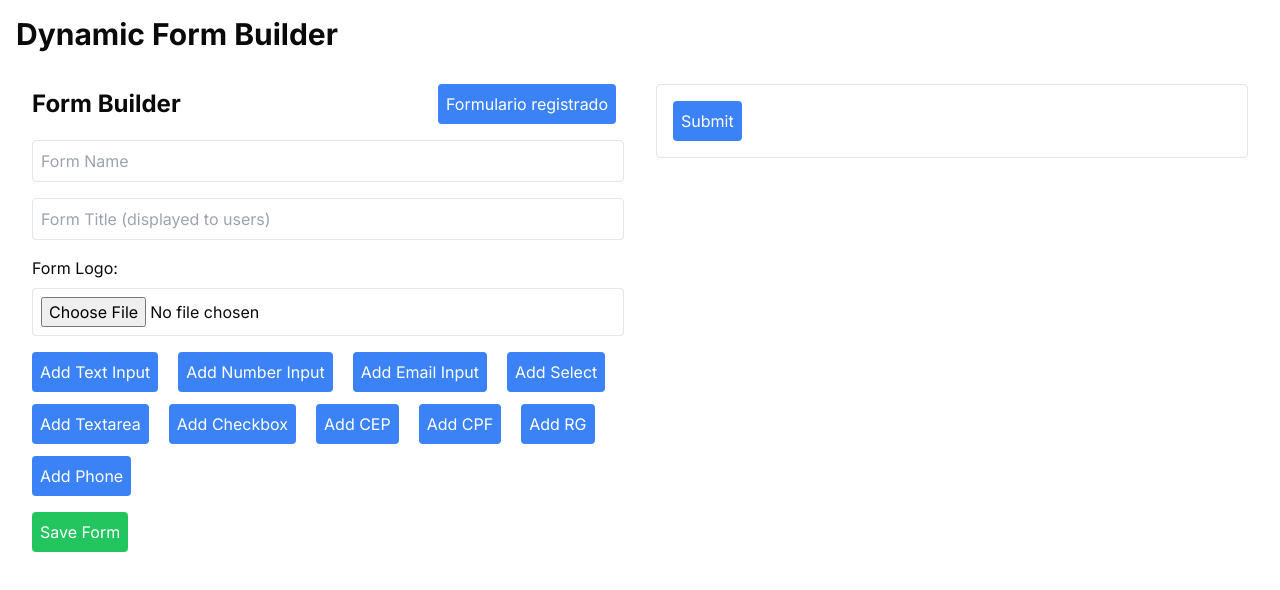
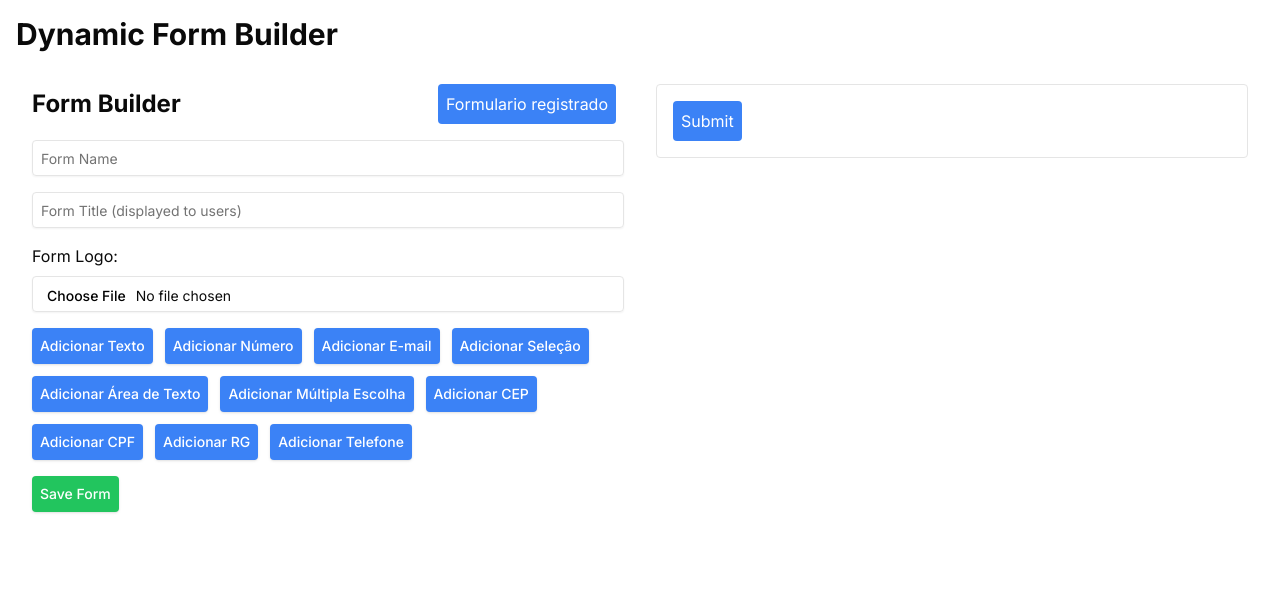
Before and after one commit to lcspaiva87/Dynamic_Form_Builder, a Next.js app: page / in a window 1280 px wide. Shown: the top 590 px of the page. Built offline with nearby package versions, Linux system fonts and the light colour scheme.

Commit message:
feat: Add @radix-ui/react-slot dependency and update FormBuilder and FormPreview to include phone field

```diff
--- a/package.json
+++ b/package.json
@@ -11,6 +11,7 @@
   "dependencies": {
     "@prisma/client": "^5.19.0",
     "@radix-ui/react-icons": "^1.3.0",
+    "@radix-ui/react-slot": "^1.1.0",
     "@radix-ui/react-toast": "^1.2.1",
     "@types/crypto-js": "^4.2.2",
     "@types/react-input-mask": "^3.0.5",
--- a/src/app/FormBuilder.tsx
+++ b/src/app/FormBuilder.tsx
@@ -1,4 +1,6 @@
 "use client"
+import { Button } from '@/components/ui/button';
+import { Input } from '@/components/ui/input';
 import { useToast } from '@/hooks/use-toast';
 import Link from 'next/link';
 import { useState } from 'react';
@@ -95,7 +97,18 @@
       reader.readAsDataURL(file);
     }
   };
-
+  const fieldTypes = [
+    { type: 'text', label: 'Texto' },
+    { type: 'number', label: 'Número' },
+    { type: 'email', label: 'E-mail' },
+    { type: 'select', label: 'Seleção' },
+    { type: 'textarea', label: 'Área de Texto' },
+    { type: 'radio', label: 'Múltipla Escolha' },
+    { type: 'cep', label: 'CEP' },
+    { type: 'cpf', label: 'CPF' },
+    { type: 'rg', label: 'RG' },
+    { type: 'phone', label: 'Telefone' }
+  ];
   return (
     <div className="flex flex-col md:flex-row">
       <div className="w-full md:w-1/2 p-4 items-center">
@@ -106,14 +119,14 @@
             Formulario registrado
           </Link>
         </div>
-        <input
+        <Input
           type="text"
           value={formName}
           onChange={(e) => setFormName(e.target.value)}
           placeholder="Form Name"
           className="w-full p-2 mb-4 border rounded"
         />
-        <input
+        <Input
           type="text"
           value={formTitle}
           onChange={(e) => setFormTitle(e.target.value)}
@@ -122,7 +135,7 @@
         />
         <div className="mb-4">
           <label className="block mb-2">Form Logo:</label>
-          <input
+          <Input
             type="file"
             accept="image/*"
             onChange={handleLogoUpload}
@@ -130,17 +143,15 @@
           />
         </div>
         <div className="mb-4 flex gap-3 flex-wrap ">
-          <button onClick={() => addField('text')} className="bg-blue-500 text-white p-2 mr-2 rounded">Add Text Input</button>
-          <button onClick={() => addField('number')} className="bg-blue-500 text-white p-2 mr-2 rounded">Add Number Input</button>
-          <button onClick={() => addField('email')} className="bg-blue-500 text-white p-2 mr-2 rounded">Add Email Input</button>
-          <button onClick={() => addField('select')} className="bg-blue-500 text-white p-2 mr-2 rounded">Add Select</button>
-          <button onClick={() => addField('textarea')} className="bg-blue-500 text-white p-2 mr-2 rounded">Add Textarea</button>
-          <button onClick={() => addField('radio')} className="bg-blue-500 text-white p-2 mr-2 rounded">Add Checkbox</button>
-          <button onClick={() => addField('cep')} className="bg-blue-500 text-white p-2 mr-2 rounded">Add CEP</button>
-          <button onClick={() => addField('cpf')} className="bg-blue-500 text-white p-2 mr-2 rounded">Add CPF</button>
-          <button onClick={() => addField('rg')} className="bg-blue-500 text-white p-2 mr-2 rounded">Add RG</button>
-          <button onClick={() => addField('phone')} className="bg-blue-500 text-white p-2 mr-2 rounded">Add Phone</button>
-
+          {fieldTypes.map((field) => (
+            <Button
+              key={field.type}
+              onClick={() => addField(field.type)}
+              className="bg-blue-500 hover:bg-blue-600 text-white p-2 rounded transition duration-300 ease-in-out"
+            >
+              Adicionar {field.label}
+            </Button>
+          ))}
 
         </div>
         {formFields.map(field => (
@@ -172,16 +183,16 @@
                       onChange={(e) => updateOption(field.id, index, e.target.value)}
                       className="flex-grow p-2 mr-2 border rounded"
                     />
-                    <button onClick={() => removeOption(field.id, index)} className="bg-red-500 text-white p-2 rounded">Remove</button>
+                    <Button onClick={() => removeOption(field.id, index)} className="bg-red-500 text-white p-2 rounded">Remove</Button>
                   </div>
                 ))}
-                <button onClick={() => addOption(field.id)} className="bg-green-500 text-white p-2 rounded">Add Option</button>
+                <Button onClick={() => addOption(field.id)} className="bg-green-500 text-white p-2 rounded">Add Option</Button>
               </div>
             )}
-            <button onClick={() => removeField(field.id)} className="bg-red-500 text-white p-2 mt-2 rounded">Remove Field</button>
+            <Button onClick={() => removeField(field.id)} className="bg-red-500 text-white p-2 mt-2 rounded">Remove Field</Button>
           </div>
         ))}
-        <button onClick={saveForm} className="bg-green-500 text-white p-2 rounded">Save Form</button>
+        <Button onClick={saveForm} className="bg-green-500 text-white p-2 rounded">Save Form</Button>
       </div>
       <div className="w-full md:w-1/2 p-4">
         <FormPreview fields={formFields} title={formTitle} logo={formLogo} name={formName} id={''} />
--- a/src/app/FormPreview.tsx
+++ b/src/app/FormPreview.tsx
@@ -130,10 +130,27 @@
                 <div key={field.id}>
                   <label className="block mb-1">{field.label}{field.required && '*'}</label>
                   <input
-                    type="text"
+                    type={field.type}
                     className="w-full p-2 border rounded"
                     required={field.required}
-                    onChange={(e) => handleInputChange(field.id, e.target.value, field.type)}
+                    onChange={(e) => {
+                      const value = e.target.value;
+                      if (field.type === 'email') {
+                        const emailRegex = /^[^\s@]+@[^\s@]+\.[^\s@]+$/;
+                        if (!emailRegex.test(value)) {
+                          setErrors((prevErrors) => ({
+                            ...prevErrors,
+                            [String(field.id)]: 'Email inválido',
+                          }));
+                        } else {
+                          setErrors((prevErrors) => {
+                            const { [String(field.id)]: _, ...rest } = prevErrors;
+                            return rest;
+                          });
+                        }
+                      }
+                      handleInputChange(field.id, value, field.type);
+                    }}
                   />
                   {errors[String(field.id)] && <p className="text-red-500 text-sm mt-1">{errors[String(field.id)]}</p>}
 
--- a/src/app/globals.css
+++ b/src/app/globals.css
@@ -2,11 +2,64 @@
 @tailwind components;
 @tailwind utilities;
 
-:root {
-  --foreground-rgb: 0, 0, 0;
-  --background-start-rgb: 214, 219, 220;
-  --background-end-rgb: 255, 255, 255;
+
+@layer base {
+  :root {
+    --background: 0 0% 100%;
+    --foreground: 240 10% 3.9%;
+    --card: 0 0% 100%;
+    --card-foreground: 240 10% 3.9%;
+    --popover: 0 0% 100%;
+    --popover-foreground: 240 10% 3.9%;
+    --primary: 240 5.9% 10%;
+    --primary-foreground: 0 0% 98%;
+    --secondary: 240 4.8% 95.9%;
+    --secondary-foreground: 240 5.9% 10%;
+    --muted: 240 4.8% 95.9%;
+    --muted-foreground: 240 3.8% 46.1%;
+    --accent: 240 4.8% 95.9%;
+    --accent-foreground: 240 5.9% 10%;
+    --destructive: 0 84.2% 60.2%;
+    --destructive-foreground: 0 0% 98%;
+    --border: 240 5.9% 90%;
+    --input: 240 5.9% 90%;
+    --ring: 240 5.9% 10%;
+    --radius: 0.5rem;
+    --chart-1: 12 76% 61%;
+    --chart-2: 173 58% 39%;
+    --chart-3: 197 37% 24%;
+    --chart-4: 43 74% 66%;
+    --chart-5: 27 87% 67%;
+  }
+
+  .dark {
+    --background: 240 10% 3.9%;
+    --foreground: 0 0% 98%;
+    --card: 240 10% 3.9%;
+    --card-foreground: 0 0% 98%;
+    --popover: 240 10% 3.9%;
+    --popover-foreground: 0 0% 98%;
+    --primary: 0 0% 98%;
+    --primary-foreground: 240 5.9% 10%;
+    --secondary: 240 3.7% 15.9%;
+    --secondary-foreground: 0 0% 98%;
+    --muted: 240 3.7% 15.9%;
+    --muted-foreground: 240 5% 64.9%;
+    --accent: 240 3.7% 15.9%;
+    --accent-foreground: 0 0% 98%;
+    --destructive: 0 62.8% 30.6%;
+    --destructive-foreground: 0 0% 98%;
+    --border: 240 3.7% 15.9%;
+    --input: 240 3.7% 15.9%;
+    --ring: 240 4.9% 83.9%;
+    --chart-1: 220 70% 50%;
+    --chart-2: 160 60% 45%;
+    --chart-3: 30 80% 55%;
+    --chart-4: 280 65% 60%;
+    --chart-5: 340 75% 55%;
+  }
 }
+
 
 @media (prefers-color-scheme: dark) {
   :root {
--- /dev/null
+++ b/src/components/ui/button.tsx
@@ -0,0 +1,57 @@
+import * as React from "react"
+import { Slot } from "@radix-ui/react-slot"
+import { cva, type VariantProps } from "class-variance-authority"
+
+import { cn } from "@/lib/utils"
+
+const buttonVariants = cva(
+  "inline-flex items-center justify-center whitespace-nowrap rounded-md text-sm font-medium transition-colors focus-visible:outline-none focus-visible:ring-1 focus-visible:ring-ring disabled:pointer-events-none disabled:opacity-50",
+  {
+    variants: {
+      variant: {
+        default:
+          "bg-primary text-primary-foreground shadow hover:bg-primary/90",
+        destructive:
+          "bg-destructive text-destructive-foreground shadow-sm hover:bg-destructive/90",
+        outline:
+          "border border-input bg-background shadow-sm hover:bg-accent hover:text-accent-foreground",
+        secondary:
+          "bg-secondary text-secondary-foreground shadow-sm hover:bg-secondary/80",
+        ghost: "hover:bg-accent hover:text-accent-foreground",
+        link: "text-primary underline-offset-4 hover:underline",
+      },
+      size: {
+        default: "h-9 px-4 py-2",
+        sm: "h-8 rounded-md px-3 text-xs",
+        lg: "h-10 rounded-md px-8",
+        icon: "h-9 w-9",
+      },
+    },
+    defaultVariants: {
+      variant: "default",
+      size: "default",
+    },
+  }
+)
+
+export interface ButtonProps
+  extends React.ButtonHTMLAttributes<HTMLButtonElement>,
+    VariantProps<typeof buttonVariants> {
+  asChild?: boolean
+}
+
+const Button = React.forwardRef<HTMLButtonElement, ButtonProps>(
+  ({ className, variant, size, asChild = false, ...props }, ref) => {
+    const Comp = asChild ? Slot : "button"
+    return (
+      <Comp
+        className={cn(buttonVariants({ variant, size, className }))}
+        ref={ref}
+        {...props}
+      />
+    )
+  }
+)
+Button.displayName = "Button"
+
+export { Button, buttonVariants }
```
Also changed, not shown: 1 other file (tests, documents, lock files or other folders).
